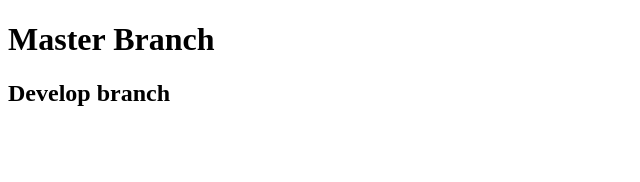
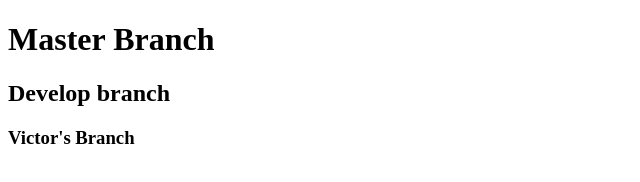
Before and after one commit to CPDO093/teamGit, a plain HTML site: page index.html in a window 1280 px wide. Shown: the whole page, without its empty margins (0-640 px from the left). Drawn offline with Linux system fonts and the light colour scheme.

Commit message:
vics branch

```diff
--- a/index.html
+++ b/index.html
@@ -13,6 +13,8 @@
 
     <h2>Develop branch</h2>
 
+    <h3>Victor's Branch</h3>
+
 </body>
 
 </html>
```
